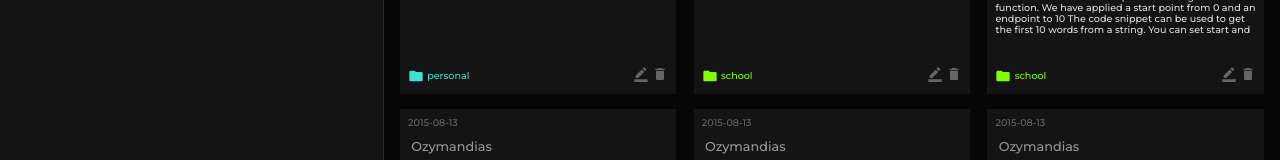
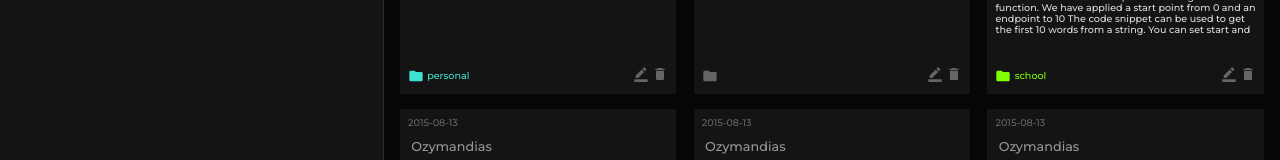
Before and after one commit to dubem-ji/nota, a React (Create React App) app in the folder frontend/: page / in a window 1280 px wide. Shown: the part 192-352 px from the top of the page. Built offline with nearby package versions, Linux system fonts and the light colour scheme.

Commit message:
Update Data.js

```diff
--- a/frontend/src/Data/Data.js
+++ b/frontend/src/Data/Data.js
@@ -15,7 +15,7 @@ const notes = [
             value: <><p><span >The code snippet can be used to get the first 10 words from a string.</span></p><ul><li>You can set </li><li>'getWordStr'</li></ul><p><strong>You can set start</strong></p></>
         },
         date: '2015-05-03',
-        folder: 'school'
+        folder: ''
     },
     {
         id: 3,
@@ -79,6 +79,11 @@ const user = {
             name: 'work',
             color: 'crimson',
         },
+         {
+            id: 4,
+            name: 'work',
+            color: 'crimson',
+        },
     ],
 }
 
```
